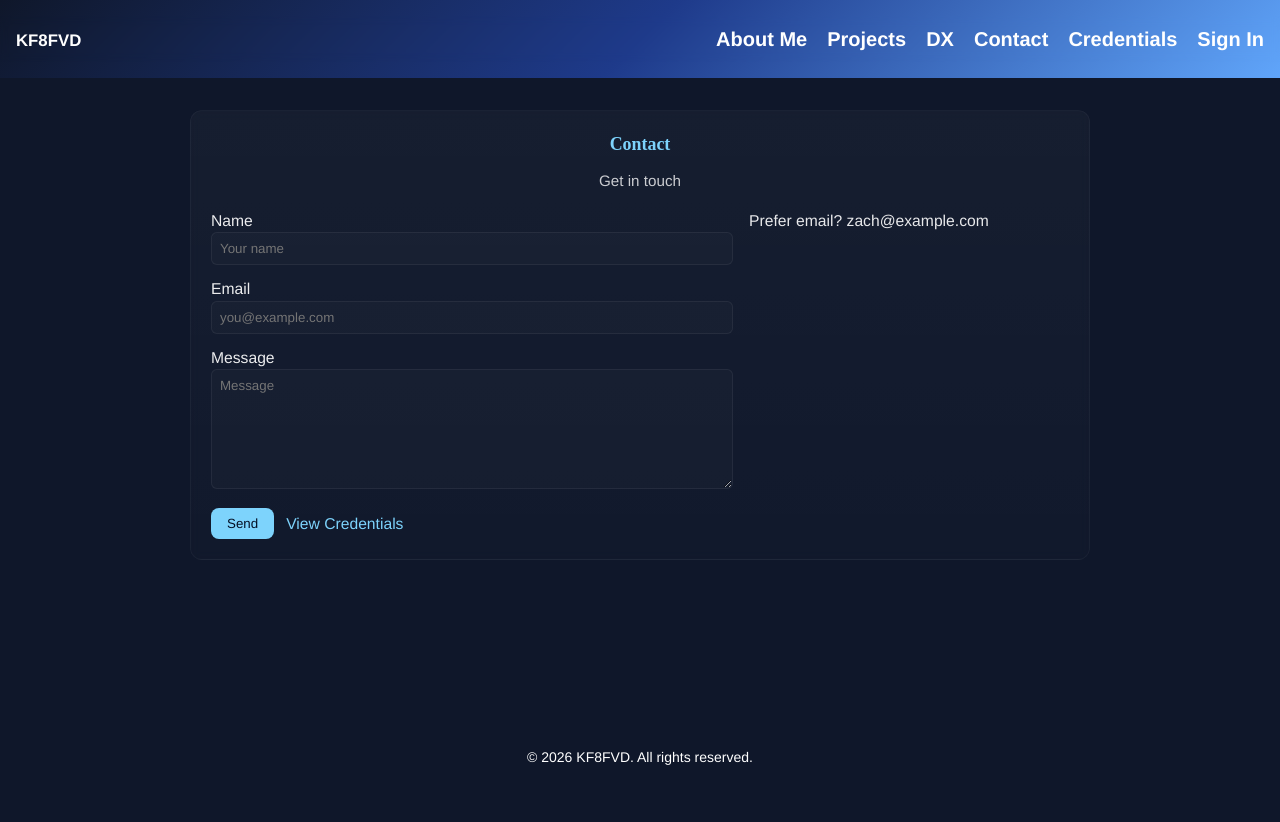
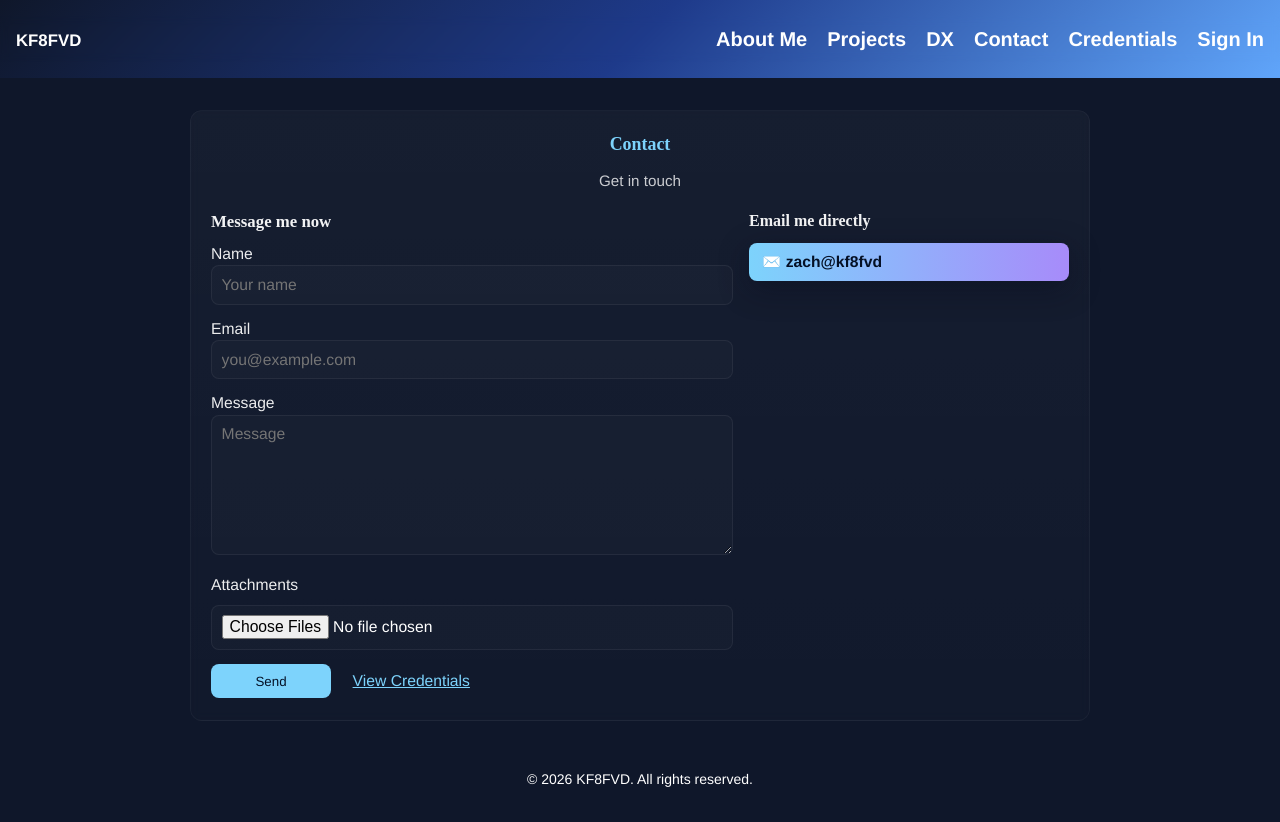
Before and after one commit to Greasemonkey303/kf8fvd, a Next.js app: page /contactme in a window 1280 px wide. Before the commit the page ends 800 px from the top, so only its background shows below. Built offline with nearby package versions, Linux system fonts and the light colour scheme.

Commit message:
updated the contact me page

```diff
--- a/containers/contact/contact.module.css
+++ b/containers/contact/contact.module.css
@@ -2,10 +2,66 @@
 .wrapper { max-width: 900px; margin: 0 auto; }
 .inner { display: grid; grid-template-columns: 1fr; gap: 1rem; }
 .form label { display: block; margin-bottom: .75rem; color: rgba(255,255,255,0.92); }
-.form input, .form textarea { width: 100%; padding: .5rem; border-radius: 6px; border: 1px solid rgba(255,255,255,0.06); background: rgba(255,255,255,0.02); color: var(--color-text); }
-.form textarea { min-height: 120px; resize: vertical }
-.actions { display:flex; gap:.75rem; align-items:center }
-.actions button { background: var(--color-link); color: #041025; padding:.5rem 1rem; border-radius:8px; border:0 }
-.contactInfo { color: rgba(255,255,255,0.9) }
+.form input, .form textarea { width: 100%; padding: .6rem; border-radius: 8px; border: 1px solid rgba(255,255,255,0.06); background: rgba(255,255,255,0.02); color: var(--color-text); font-size: .98rem }
+.form textarea { min-height: 140px; resize: vertical }
+.actions { display:flex; gap:.75rem; align-items:center; flex-wrap:wrap }
+.actions button { background: var(--color-link); color: #041025; padding:.6rem 1rem; border-radius:8px; border:0; display:inline-flex; align-items:center; justify-content:center; text-align:center; min-width:120px }
+.actions a { color: var(--color-link); text-decoration: underline; padding: 0.45rem 0.6rem; border-radius:6px }
+.contactInfo { color: rgba(255,255,255,0.9); display:flex; flex-direction:column; gap:6px }
+
+.mailto {
+	display: inline-flex;
+	align-items: center;
+	gap: 8px;
+	background: linear-gradient(90deg,var(--color-link), #a78bfa);
+	color: #041025;
+	padding: 0.45rem 0.8rem;
+	border-radius: 8px;
+	text-decoration: none;
+	font-weight: 600;
+	box-shadow: 0 8px 30px rgba(2,6,23,0.35);
+}
+.mailto:hover, .mailto:focus { transform: translateY(-1px); box-shadow: 0 12px 40px rgba(2,6,23,0.45) }
+.formHeading {
+	margin: 0 0 0.5rem 0;
+	font-size: 1.05rem;
+	color: rgba(255,255,255,0.95);
+	font-weight: 700;
+}
+
+.contactHeading {
+	margin: 0 0 0.25rem 0;
+	font-size: 1rem;
+	color: rgba(255,255,255,0.95);
+	font-weight: 700;
+}
+
+.small { font-size: 0.9rem; color: rgba(255,255,255,0.65) }
+
+.formError { margin-top:6px; color: #ffb4b4; background: rgba(255,100,100,0.04); padding:6px 8px; border-radius:6px; font-size:0.9rem }
+
+.fileLabel input[type="file"] { margin-top:8px }
+.fileList { display:flex; flex-direction:column; gap:8px; margin-top:8px }
+.fileItem { display:flex; gap:8px; align-items:center; background: rgba(255,255,255,0.02); padding:6px; border-radius:8px }
+.fileThumb { width:64px; height:48px; object-fit:cover; border-radius:6px }
+.fileMeta { display:flex; flex-direction:column; gap:2px; font-size:0.9rem; color: rgba(255,255,255,0.9) }
+.fileName { font-weight:600 }
+.fileSize { font-size:0.8rem; color: rgba(255,255,255,0.65) }
+.removeFile { margin-left:auto; background: transparent; color: var(--color-link); border: none; cursor: pointer }
+
+.spinner { border: 3px solid rgba(255,255,255,0.15); border-top: 3px solid rgba(4,16,37,0.95); border-radius: 50%; width: 16px; height: 16px; display:inline-block; animation: spin 900ms linear infinite }
+@keyframes spin { to { transform: rotate(360deg) } }
+
+.modalOverlay { position: fixed; inset: 0; display:flex; align-items:center; justify-content:center; background: rgba(2,6,23,0.7); z-index:2200; padding: 1rem }
+.modal { background: linear-gradient(180deg, rgba(8,18,40,0.98), rgba(6,12,30,0.95)); padding: 1rem 1.25rem; border-radius: 10px; color:#fff; max-width:720px; width:100% }
+.preview { white-space: pre-wrap; background: rgba(255,255,255,0.02); padding:8px; border-radius:6px; margin-top:6px }
+
+.toast { position: fixed; right: 16px; bottom: 16px; background: #10b981; color: white; padding: 0.6rem 0.9rem; border-radius: 8px; box-shadow: 0 16px 40px rgba(2,6,23,0.45); z-index:2400 }
 
 @media (min-width: 800px) { .inner { grid-template-columns: 1fr 320px } }
+
+@media (max-width: 799px) {
+	.actions { flex-direction: column; align-items: stretch; }
+	.actions button { width: 100%; min-width: 0 }
+	.actions a { width: 100%; text-align: center }
+}
--- a/containers/contact/contact.tsx
+++ b/containers/contact/contact.tsx
@@ -1,37 +1,159 @@
-import React from 'react'
+"use client"
+
+import React, { useEffect, useRef, useState } from 'react'
 import styles from './contact.module.css'
 import { Card } from '@/components'
 
+function isValidEmail(email: string){
+  return /^[^\s@]+@[^\s@]+\.[^\s@]+$/.test(email)
+}
+
 export default function Contact() {
+  const [name, setName] = useState('')
+  const [email, setEmail] = useState('')
+  const [message, setMessage] = useState('')
+  const [files, setFiles] = useState<File[]>([])
+  const [errors, setErrors] = useState<Record<string,string>>({})
+  const [confirmOpen, setConfirmOpen] = useState(false)
+  const [loading, setLoading] = useState(false)
+  const [success, setSuccess] = useState(false)
+  const fileInputRef = useRef<HTMLInputElement | null>(null)
+  const submitButtonRef = useRef<HTMLButtonElement | null>(null)
+
+  useEffect(()=>{
+    if (success) {
+      const t = setTimeout(()=> setSuccess(false), 3500)
+      return ()=> clearTimeout(t)
+    }
+  },[success])
+
+  function validate(){
+    const e: Record<string,string> = {}
+    if (!name.trim()) e.name = 'Please enter your name.'
+    if (!email.trim()) e.email = 'Please enter your email.'
+    else if (!isValidEmail(email.trim())) e.email = 'Please enter a valid email address.'
+    if (!message.trim() || message.trim().length < 10) e.message = 'Please enter a message (10+ characters).'
+    // file size limits (5MB each)
+    for (let i=0;i<files.length;i++){
+      const f = files[i]
+      if (f.size > 5 * 1024 * 1024) { e.files = 'Each attachment must be 5MB or smaller.'; break }
+    }
+    setErrors(e)
+    return Object.keys(e).length === 0
+  }
+
+  function handleFileChange(e: React.ChangeEvent<HTMLInputElement>){
+    const list = e.target.files
+    if (!list) return
+    const arr = Array.from(list)
+    // limit total attachments to 6
+    const merged = [...files, ...arr].slice(0,6)
+    setFiles(merged)
+    // reset input to allow re-adding same file
+    if (fileInputRef.current) fileInputRef.current.value = ''
+  }
+
+  function removeFile(idx: number){ setFiles(files.filter((_,i)=> i!==idx)) }
+
+  function handleSubmit(e: React.FormEvent){
+    e.preventDefault()
+    if (!validate()) return
+    setConfirmOpen(true)
+  }
+
+  async function confirmSend(){
+    setConfirmOpen(false)
+    setLoading(true)
+    // simulate client-side send; replace with real POST to /api/contact later
+    await new Promise((r)=> setTimeout(r, 1000))
+    setLoading(false)
+    setSuccess(true)
+    // clear form
+    setName(''); setEmail(''); setMessage(''); setFiles([])
+  }
+
   return (
     <main className={styles.contact}>
       <div className={styles.wrapper}>
         <Card title="Contact" subtitle="Get in touch">
           <div className={styles.inner}>
-            <form className={styles.form}>
+            <form className={styles.form} onSubmit={handleSubmit} noValidate>
+              <h3 className={styles.formHeading}>Message me now</h3>
+
               <label>
                 Name
-                <input placeholder="Your name" />
+                <input aria-label="Name" aria-invalid={!!errors.name} aria-describedby={errors.name? 'err-name':''} value={name} onChange={(e)=> setName(e.target.value)} placeholder="Your name" />
+                {errors.name && <div id="err-name" className={styles.formError} role="alert">{errors.name}</div>}
               </label>
+
               <label>
                 Email
-                <input placeholder="you@example.com" />
+                <input aria-label="Email" type="email" aria-invalid={!!errors.email} aria-describedby={errors.email? 'err-email':''} value={email} onChange={(e)=> setEmail(e.target.value)} placeholder="you@example.com" />
+                {errors.email && <div id="err-email" className={styles.formError} role="alert">{errors.email}</div>}
               </label>
+
               <label>
                 Message
-                <textarea placeholder="Message" />
+                <textarea aria-label="Message" aria-invalid={!!errors.message} aria-describedby={errors.message? 'err-message':''} value={message} onChange={(e)=> setMessage(e.target.value)} placeholder="Message" />
+                {errors.message && <div id="err-message" className={styles.formError} role="alert">{errors.message}</div>}
               </label>
+
+              <label className={styles.fileLabel}>
+                Attachments
+                <input ref={fileInputRef} type="file" accept="image/*,application/pdf,.txt,.doc,.docx" multiple onChange={handleFileChange} />
+                {errors.files && <div className={styles.formError} role="alert">{errors.files}</div>}
+                {files.length>0 && (
+                  <div className={styles.fileList}>
+                    {files.map((f,i)=> (
+                      <div key={i} className={styles.fileItem}>
+                        {f.type.startsWith('image/') && (
+                          <img src={URL.createObjectURL(f)} alt={f.name} className={styles.fileThumb} />
+                        )}
+                        <div className={styles.fileMeta}>
+                          <div className={styles.fileName}>{f.name}</div>
+                          <div className={styles.fileSize}>{Math.round(f.size/1024)} KB</div>
+                        </div>
+                        <button type="button" className={styles.removeFile} onClick={()=> removeFile(i)} aria-label={`Remove ${f.name}`}>Remove</button>
+                      </div>
+                    ))}
+                  </div>
+                )}
+              </label>
+
               <div className={styles.actions}>
-                <button type="button">Send</button>
+                <button ref={submitButtonRef} type="submit">{loading? <span className={styles.spinner} aria-hidden></span>: 'Send'}</button>
                 <a href="/credentials">View Credentials</a>
               </div>
             </form>
+
             <div className={styles.contactInfo}>
-              <p>Prefer email? zach@example.com</p>
+              <h3 className={styles.contactHeading}>Email me directly</h3>
+              <a className={styles.mailto} href="mailto:zach@kf8fvd">✉️ zach@kf8fvd</a>
             </div>
           </div>
         </Card>
       </div>
+
+      {confirmOpen && (
+        <div className={styles.modalOverlay} role="dialog" aria-modal="true">
+          <div className={styles.modal}>
+            <h4>Confirm message</h4>
+            <p><strong>Name:</strong> {name || '—'}</p>
+            <p><strong>Email:</strong> {email || '—'}</p>
+            <p><strong>Message:</strong></p>
+            <div className={styles.preview}>{message || '—'}</div>
+            {files.length>0 && <p><strong>Attachments:</strong> {files.map(f=> f.name).join(', ')}</p>}
+            <div style={{ display:'flex', gap:8, marginTop:12 }}>
+              <button onClick={()=> setConfirmOpen(false)}>Cancel</button>
+              <button onClick={confirmSend}>Confirm & Send</button>
+            </div>
+          </div>
+        </div>
+      )}
+
+      {success && (
+        <div className={styles.toast} role="status">Message sent — thanks! I'll reply as soon as I can.</div>
+      )}
     </main>
   )
 }
```
